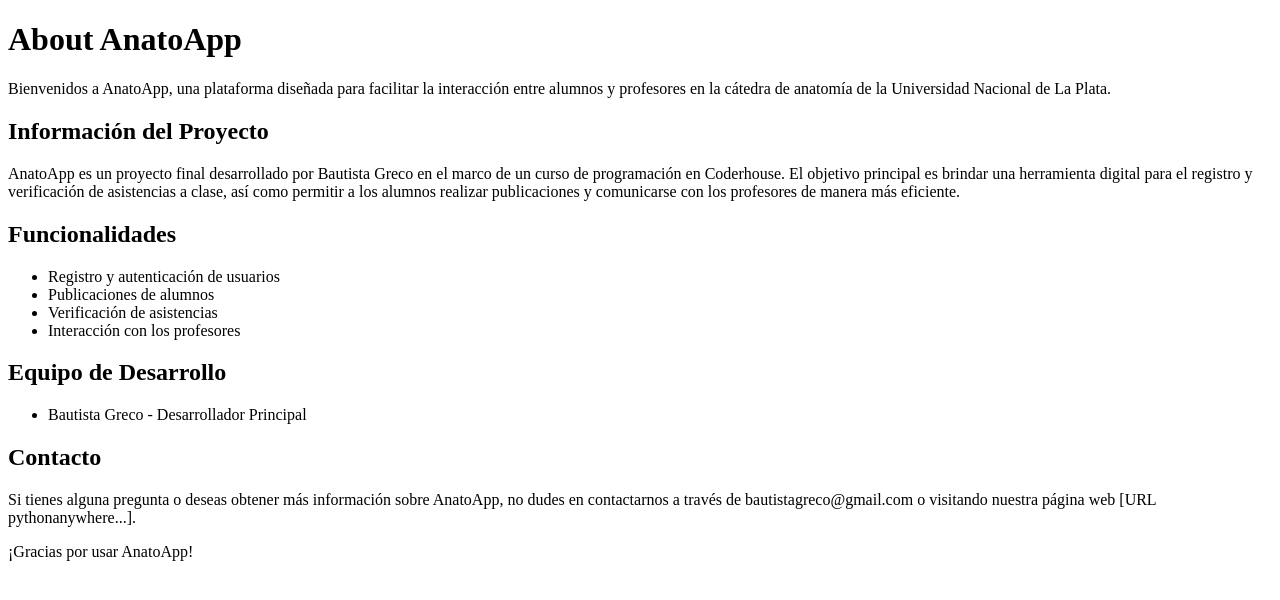
After one commit to BautistaGreco/Entrega-Final, a Django app: page /AnatoApp/about in a window 1280 px wide. The commit adds this page. Shown: the top 600 px of the page. Run offline with Django 4.2, Linux system fonts and the light colour scheme.

Commit message:
Asistencias - Registro y busqueda

```diff
--- /dev/null
+++ b/ProyectoFinal/AnatoApp/templates/AnatoApp/about.html
@@ -0,0 +1,37 @@
+<!DOCTYPE html>
+<html>
+<head>
+  <title>About AnatoApp</title>
+</head>
+<body>
+  <h1>About AnatoApp</h1>
+  <p>
+    Bienvenidos a AnatoApp, una plataforma diseñada para facilitar la interacción entre alumnos y profesores en la cátedra de anatomía de la Universidad Nacional de La Plata.
+  </p>
+
+  <h2>Información del Proyecto</h2>
+  <p>
+    AnatoApp es un proyecto final desarrollado por Bautista Greco en el marco de un curso de programación en Coderhouse. El objetivo principal es brindar una herramienta digital para el registro y verificación de asistencias a clase, así como permitir a los alumnos realizar publicaciones y comunicarse con los profesores de manera más eficiente.
+  </p>
+
+  <h2>Funcionalidades</h2>
+  <ul>
+    <li>Registro y autenticación de usuarios</li>
+    <li>Publicaciones de alumnos</li>
+    <li>Verificación de asistencias</li>
+    <li>Interacción con los profesores</li>
+  </ul>
+
+  <h2>Equipo de Desarrollo</h2>
+  <ul>
+    <li>Bautista Greco - Desarrollador Principal</li>
+  </ul>
+
+  <h2>Contacto</h2>
+  <p>
+    Si tienes alguna pregunta o deseas obtener más información sobre AnatoApp, no dudes en contactarnos a través de bautistagreco@gmail.com o visitando nuestra página web [URL pythonanywhere...].
+  </p>
+
+  <p>¡Gracias por usar AnatoApp!</p>
+</body>
+</html>
--- a/ProyectoFinal/AnatoApp/templates/AnatoApp/inicio.html
+++ b/ProyectoFinal/AnatoApp/templates/AnatoApp/inicio.html
@@ -56,7 +56,7 @@
                 <h2 class="mx-auto mb-5">
                     About
                 </h2>
-                <a class="btn btn-primary btn-xl" href="profesoresFormulario">Ingresar!</a>
+                <a class="btn btn-primary btn-xl" href="about">Ingresar!</a>
             </div>
         </section>
 
--- a/ProyectoFinal/AnatoApp/urls.py
+++ b/ProyectoFinal/AnatoApp/urls.py
@@ -14,4 +14,8 @@
     path('verEntrada/<int:entrada_id>/', views.verEntrada, name='VerEntrada'),
     path('blog', views.blog, name='Blog'),
     path('editarPerfil', views.editarPerfil, name="EditarPerfil"),
+    path('about', views.about, name='About'),
+    path('asistenciasFormulario', views.asistenciasFormulario, name='AsistenciasFormulario'),
+    path('busquedaAsistencia', views.busquedaAsistencia, name='BusquedaAsistencia'),
+    path('buscar/', views.buscar),
 ]
--- a/ProyectoFinal/AnatoApp/views.py
+++ b/ProyectoFinal/AnatoApp/views.py
@@ -6,6 +6,8 @@
     return render (request, 'AnatoApp/inicio.html')
 def usuario (request):
     return render (request, 'AnatoApp/usuario.html')
+def about (request):
+    return render (request, 'AnatoApp/about.html')
 
 
 from AnatoApp.forms import UserRegisterForm
@@ -103,3 +105,35 @@
 
         miFormulario = UserEditForm(initial={'email': usuario.email})
     return render(request, "AnatoApp/editarPerfil.html", {"miFormulario": miFormulario, "usuario": usuario})
+
+from .forms import AsistenciasFormulario
+
+def asistenciasFormulario(request):
+     if request.method == "POST":
+          miFormulario = AsistenciasFormulario(request.POST)
+          print (miFormulario)
+          if miFormulario.is_valid:
+               informacion = miFormulario.cleaned_data
+               asistencia = Asistencias (nombre = informacion["nombre"], comision = informacion["comision"], clase = informacion["clase"], presente = informacion["presente"])
+               asistencia.save()
+               return render (request, "AnatoApp/inicio.html")
+     else:
+          miFormulario = AsistenciasFormulario()
+     return render (request,"AnatoApp/asistenciasFormulario.html", {"miFormulario":miFormulario})
+
+
+def busquedaAsistencia (request):
+     return render (request, "AnatoApp/busquedaAsistencia.html")
+
+from .models import Asistencias
+from django.http import HttpResponse
+
+def buscar(request):
+     if request.GET["nombre"]:
+          nombre = request.GET["nombre"]
+          asistencias = Asistencias.objects.filter(nombre__icontains=nombre)
+
+          return render (request, "AnatoApp/resultadosBusqueda.html", {"asistencias":asistencias, "nombre":nombre})
+     else:
+          respuesta = "no enviaste datos"
+     return HttpResponse (respuesta)
```
Also changed, not shown: ProyectoFinal/AnatoApp/forms.py (+7 -0 lines), ProyectoFinal/AnatoApp/templates/AnatoApp/asistenciasFormulario.html (added, +16 -0 lines), ProyectoFinal/AnatoApp/templates/AnatoApp/busquedaAsistencia.html (added, +10 -0 lines), ProyectoFinal/AnatoApp/templates/AnatoApp/resultadosBusqueda.html (added, +14 -0 lines), ProyectoFinal/db.sqlite3.
